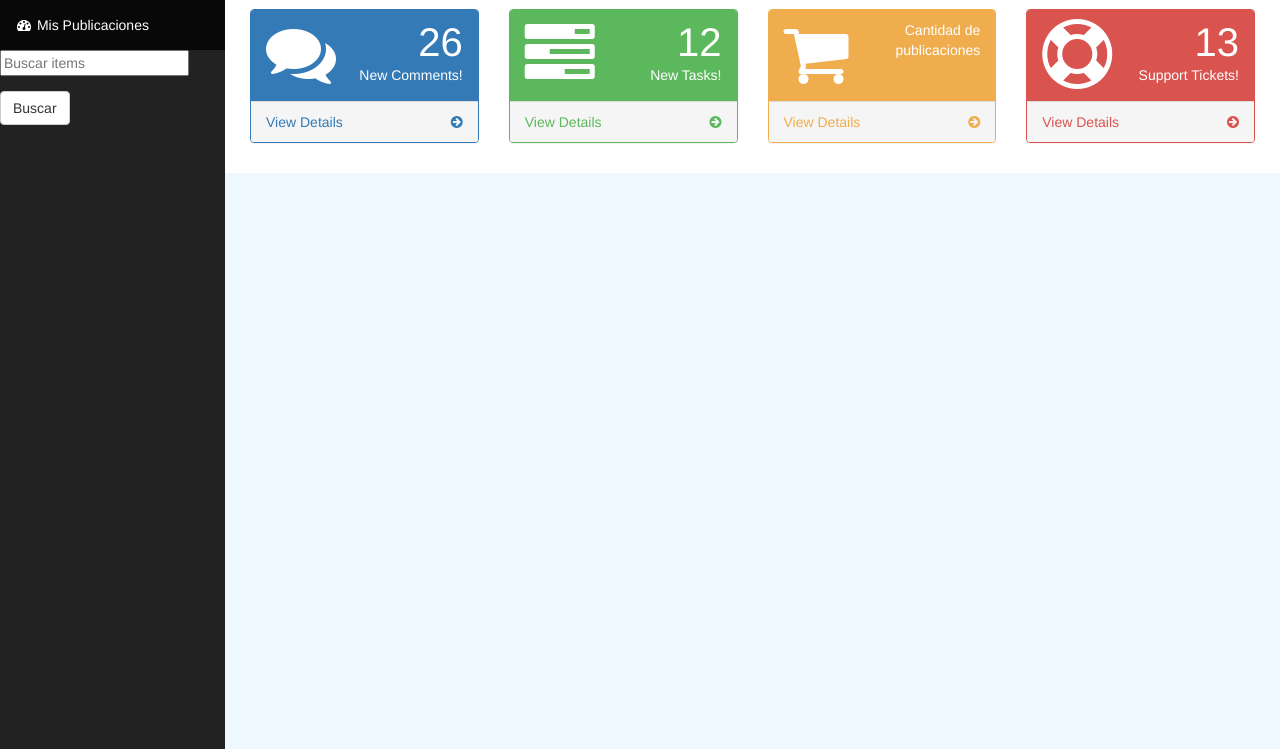
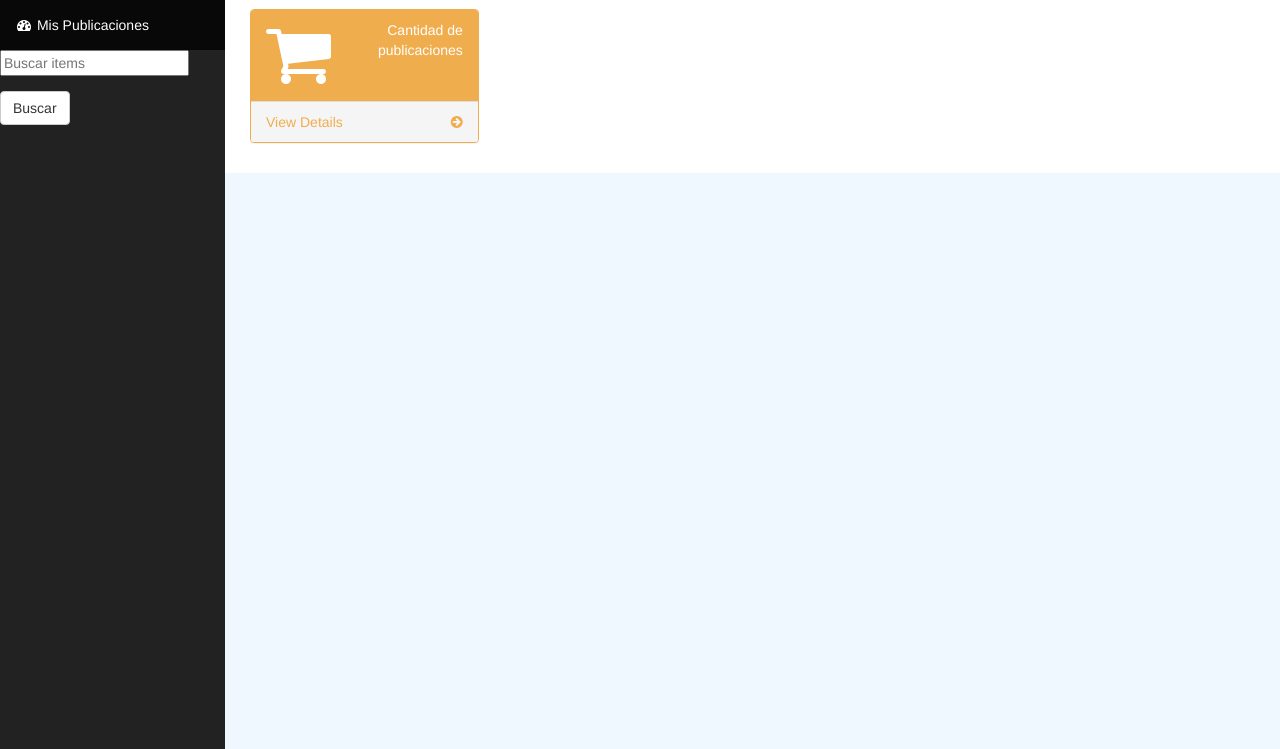
Before and after one commit to xmarcos/PromotedListings, a PHP site: template app/Http/Views/listing/index.html.twig in a window 1280 px wide. Shown: the part 51-800 px from the top of the page. Run offline with PHP 8.4, Linux system fonts and the light colour scheme; the template is opened without the code that fills it, so the values that code supplies are empty; some libraries are stand-ins or nearby versions.

Commit message:
Changes in views

```diff
--- a/app/Http/Views/listing/index.html.twig
+++ b/app/Http/Views/listing/index.html.twig
@@ -4,50 +4,6 @@
 
 {% block content %}
 <div data-brackets-id="4149" class="row">
-    <div data-brackets-id="4150" class="col-lg-3 col-md-6">
-        <div data-brackets-id="4151" class="panel panel-primary">
-            <div data-brackets-id="4152" class="panel-heading">
-                <div data-brackets-id="4153" class="row">
-                    <div data-brackets-id="4154" class="col-xs-3">
-                        <i data-brackets-id="4155" class="fa fa-comments fa-5x"></i>
-                    </div>
-                    <div data-brackets-id="4156" class="col-xs-9 text-right">
-                        <div data-brackets-id="4157" class="huge">26</div>
-                        <div data-brackets-id="4158">New Comments!</div>
-                    </div>
-                </div>
-            </div>
-            <a data-brackets-id="4159" href="#">
-                <div data-brackets-id="4160" class="panel-footer">
-                    <span data-brackets-id="4161" class="pull-left">View Details</span>
-                    <span data-brackets-id="4162" class="pull-right"><i data-brackets-id="4163" class="fa fa-arrow-circle-right"></i></span>
-                    <div data-brackets-id="4164" class="clearfix"></div>
-                </div>
-            </a>
-        </div>
-    </div>
-    <div data-brackets-id="4165" class="col-lg-3 col-md-6">
-        <div data-brackets-id="4166" class="panel panel-green">
-            <div data-brackets-id="4167" class="panel-heading">
-                <div data-brackets-id="4168" class="row">
-                    <div data-brackets-id="4169" class="col-xs-3">
-                        <i data-brackets-id="4170" class="fa fa-tasks fa-5x"></i>
-                    </div>
-                    <div data-brackets-id="4171" class="col-xs-9 text-right">
-                        <div data-brackets-id="4172" class="huge">12</div>
-                        <div data-brackets-id="4173">New Tasks!</div>
-                    </div>
-                </div>
-            </div>
-            <a data-brackets-id="4174" href="#">
-                <div data-brackets-id="4175" class="panel-footer">
-                    <span data-brackets-id="4176" class="pull-left">View Details</span>
-                    <span data-brackets-id="4177" class="pull-right"><i data-brackets-id="4178" class="fa fa-arrow-circle-right"></i></span>
-                    <div data-brackets-id="4179" class="clearfix"></div>
-                </div>
-            </a>
-        </div>
-    </div>
     <div data-brackets-id="4180" class="col-lg-3 col-md-6">
         <div data-brackets-id="4181" class="panel panel-yellow">
             <div data-brackets-id="4182" class="panel-heading">
@@ -66,28 +22,6 @@
                     <span data-brackets-id="4191" class="pull-left">View Details</span>
                     <span data-brackets-id="4192" class="pull-right"><i data-brackets-id="4193" class="fa fa-arrow-circle-right"></i></span>
                     <div data-brackets-id="4194" class="clearfix"></div>
-                </div>
-            </a>
-        </div>
-    </div>
-    <div data-brackets-id="4195" class="col-lg-3 col-md-6">
-        <div data-brackets-id="4196" class="panel panel-red">
-            <div data-brackets-id="4197" class="panel-heading">
-                <div data-brackets-id="4198" class="row">
-                    <div data-brackets-id="4199" class="col-xs-3">
-                        <i data-brackets-id="4200" class="fa fa-support fa-5x"></i>
-                    </div>
-                    <div data-brackets-id="4201" class="col-xs-9 text-right">
-                        <div data-brackets-id="4202" class="huge">13</div>
-                        <div data-brackets-id="4203">Support Tickets!</div>
-                    </div>
-                </div>
-            </div>
-            <a data-brackets-id="4204" href="#">
-                <div data-brackets-id="4205" class="panel-footer">
-                    <span data-brackets-id="4206" class="pull-left">View Details</span>
-                    <span data-brackets-id="4207" class="pull-right"><i data-brackets-id="4208" class="fa fa-arrow-circle-right"></i></span>
-                    <div data-brackets-id="4209" class="clearfix"></div>
                 </div>
             </a>
         </div>
```
Also changed, not shown: app/Http/Views/promote/congratulations.html.twig (+7 -1 lines).
